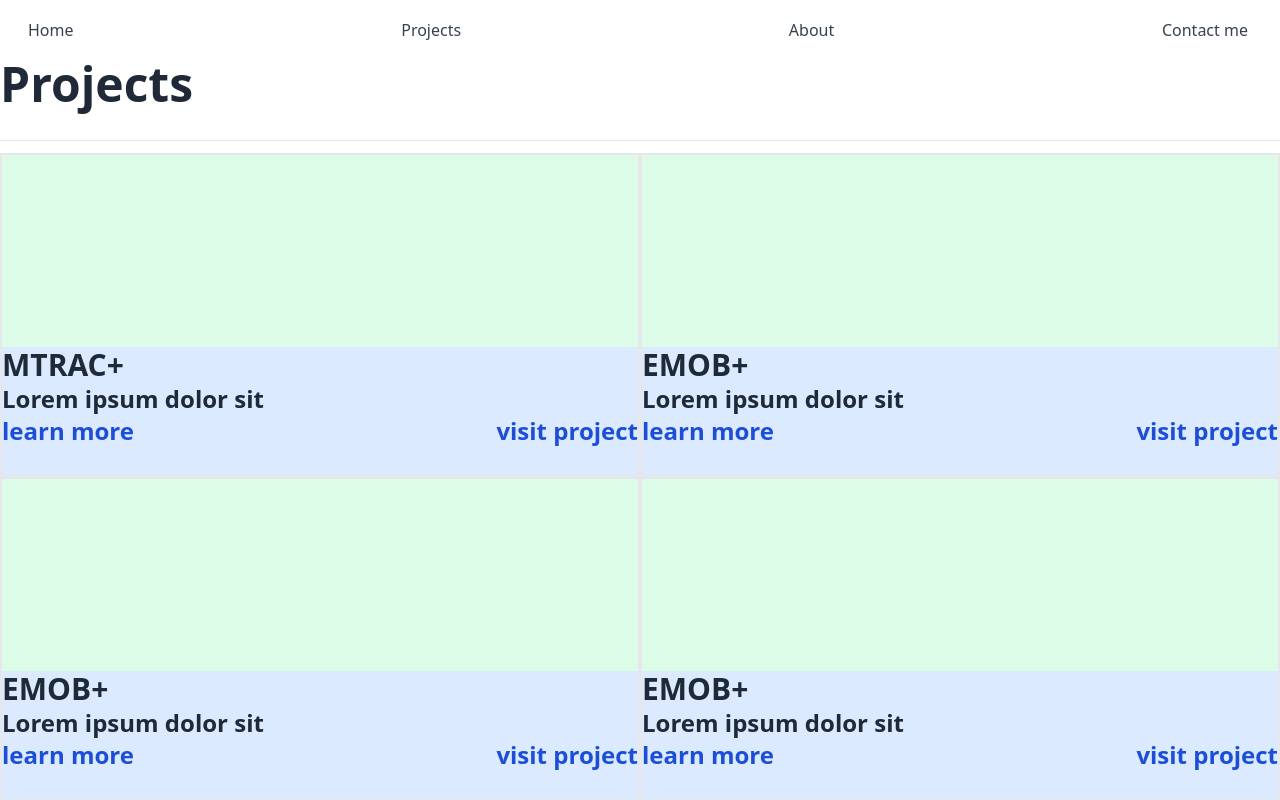
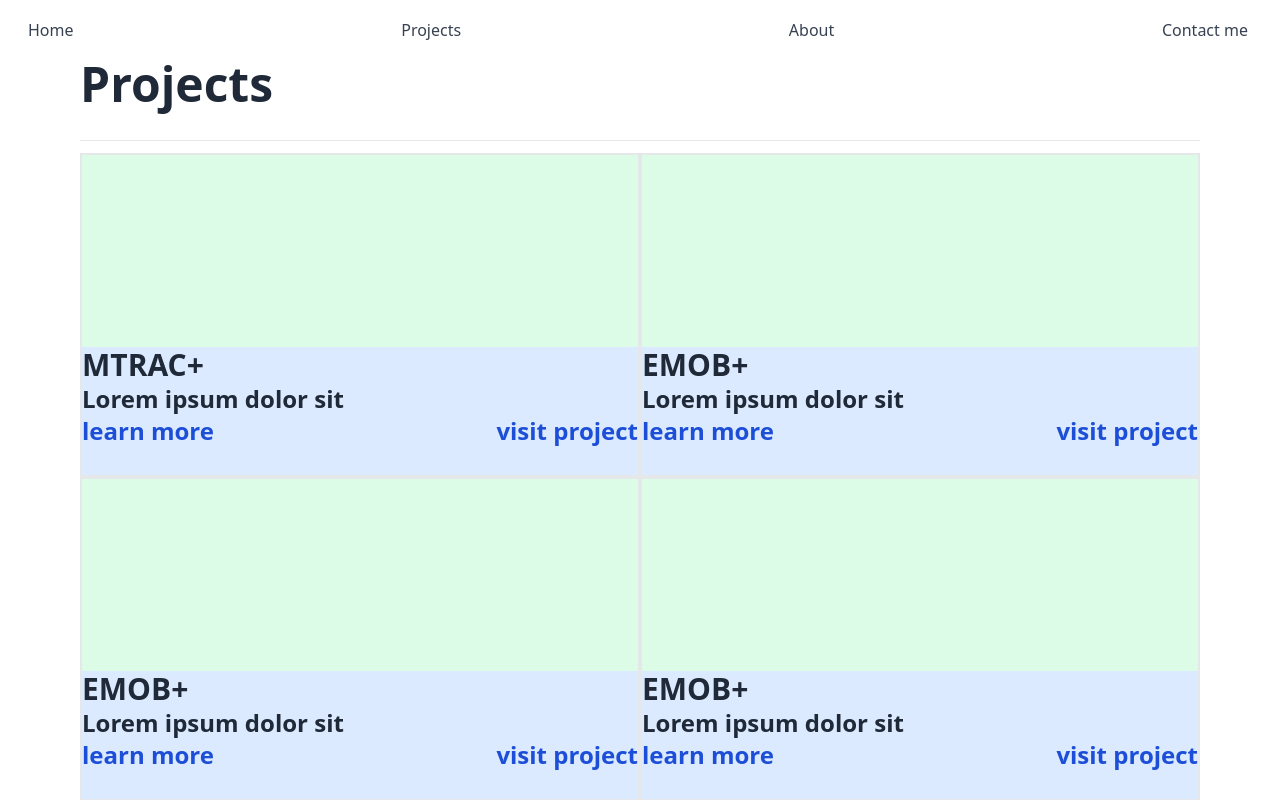
Before and after one commit to chuahziyang/Personal-Portfolio, a Vue app in the folder client/: page /projects in a window 1280 px wide. Shown: the top 800 px of the page. Built offline with nearby package versions, Linux system fonts and the light colour scheme.

Commit message:
working wrapper with margin

```diff
--- a/client/src/components/ViewWrapper.vue
+++ b/client/src/components/ViewWrapper.vue
@@ -4,7 +4,9 @@
       class="flex h-screen flex-col bg-white dark:bg-thegray justify-between"
     >
       <side-bar></side-bar>
-      <slot></slot>
+      <div class="mx-20">
+        <slot></slot>
+      </div>
       <footer-bar></footer-bar>
     </div>
   </div>
```
